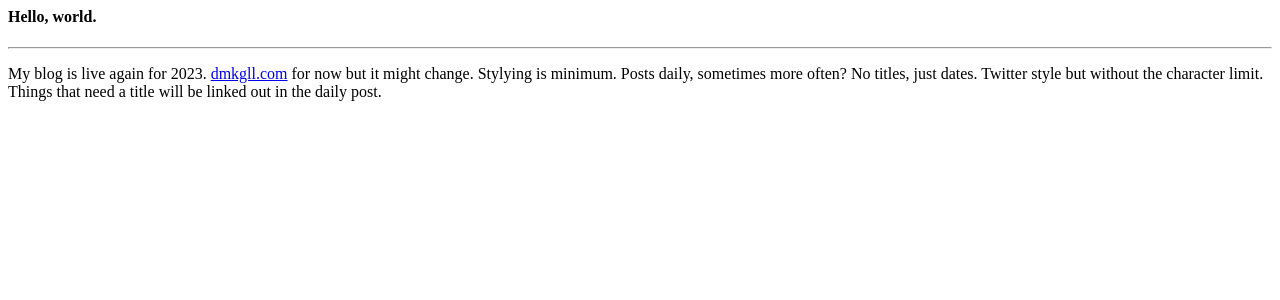
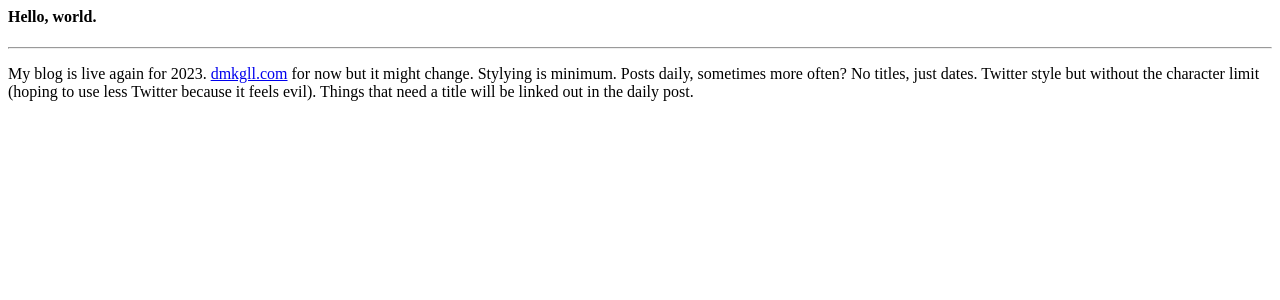
Before and after one commit to dmkgll/dmkgll, a Jekyll site: the page built from _posts/2022-12-29-hello-world.md, in a window 1280 px wide. Shown: the top 300 px of the page. Built offline with Jekyll 4.4.1, drawn with Linux system fonts in a browser that asks for light colours.

Commit message:
Update 2022-12-29-hello-world.md

```diff
--- a/_posts/2022-12-29-hello-world.md
+++ b/_posts/2022-12-29-hello-world.md
@@ -3,4 +3,4 @@ layout: blog
 title: Hello, world.
 ---
 
-My blog is live again for 2023. [dmkgll.com](/) for now but it might change. Stylying is minimum. Posts daily, sometimes more often? No titles, just dates. Twitter style but without the character limit. Things that need a title will be linked out in the daily post.
+My blog is live again for 2023. [dmkgll.com](/) for now but it might change. Stylying is minimum. Posts daily, sometimes more often? No titles, just dates. Twitter style but without the character limit (hoping to use less Twitter because it feels evil). Things that need a title will be linked out in the daily post.
```
